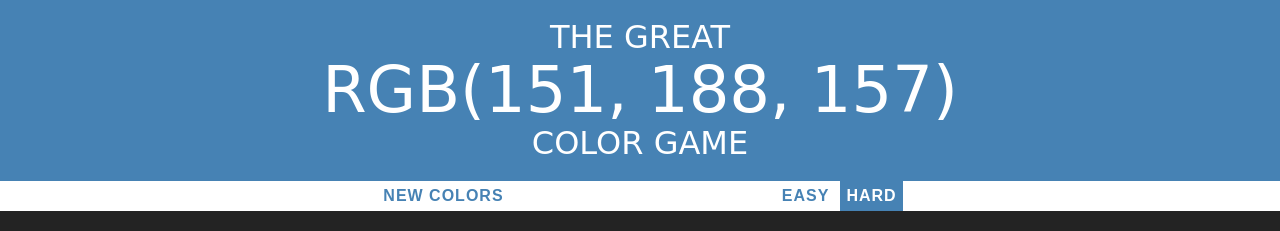
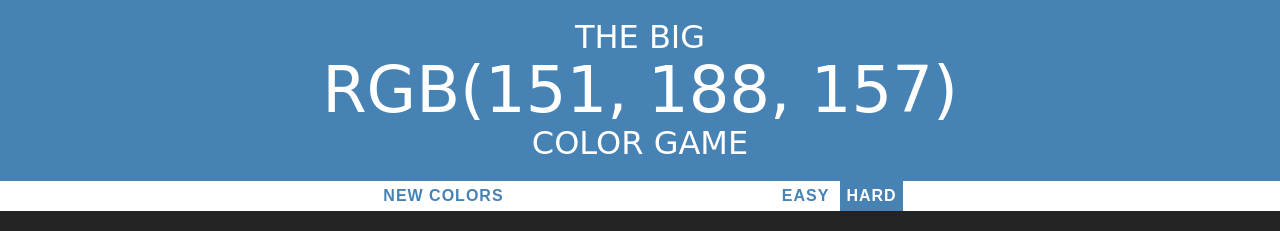
Before and after one commit to Landr11/RGB-Colours-Knowledge-Game, a plain HTML site: page index.html in a window 1280 px wide. Shown: the top 231 px of the page. Drawn offline with Linux system fonts and the light colour scheme.

Commit message:
update title

```diff
--- a/index.html
+++ b/index.html
@@ -7,7 +7,7 @@
 <body>
 
 <div>
-	<h1> The great <br>
+	<h1> The big <br>
 		<span id="colorDisplay">rgb</span> <br>
 	Color game</h1>
 </div>
```
